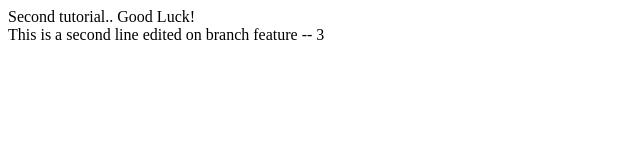
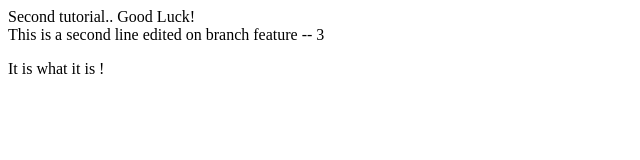
Before and after one commit to MayssounSa/Demo-repo2, a plain HTML site: page index.html in a window 1280 px wide. Shown: the whole page, without its empty margins (0-640 px from the left). Drawn offline with Linux system fonts and the light colour scheme.

Commit message:
added line 5 of master

```diff
--- a/index.html
+++ b/index.html
@@ -1,3 +1,5 @@
 <div> Second tutorial.. Good Luck!</div>
 
 <div> This is a second line edited on branch feature -- 3 </div>
+
+<p> It is what it is !</p>
```
